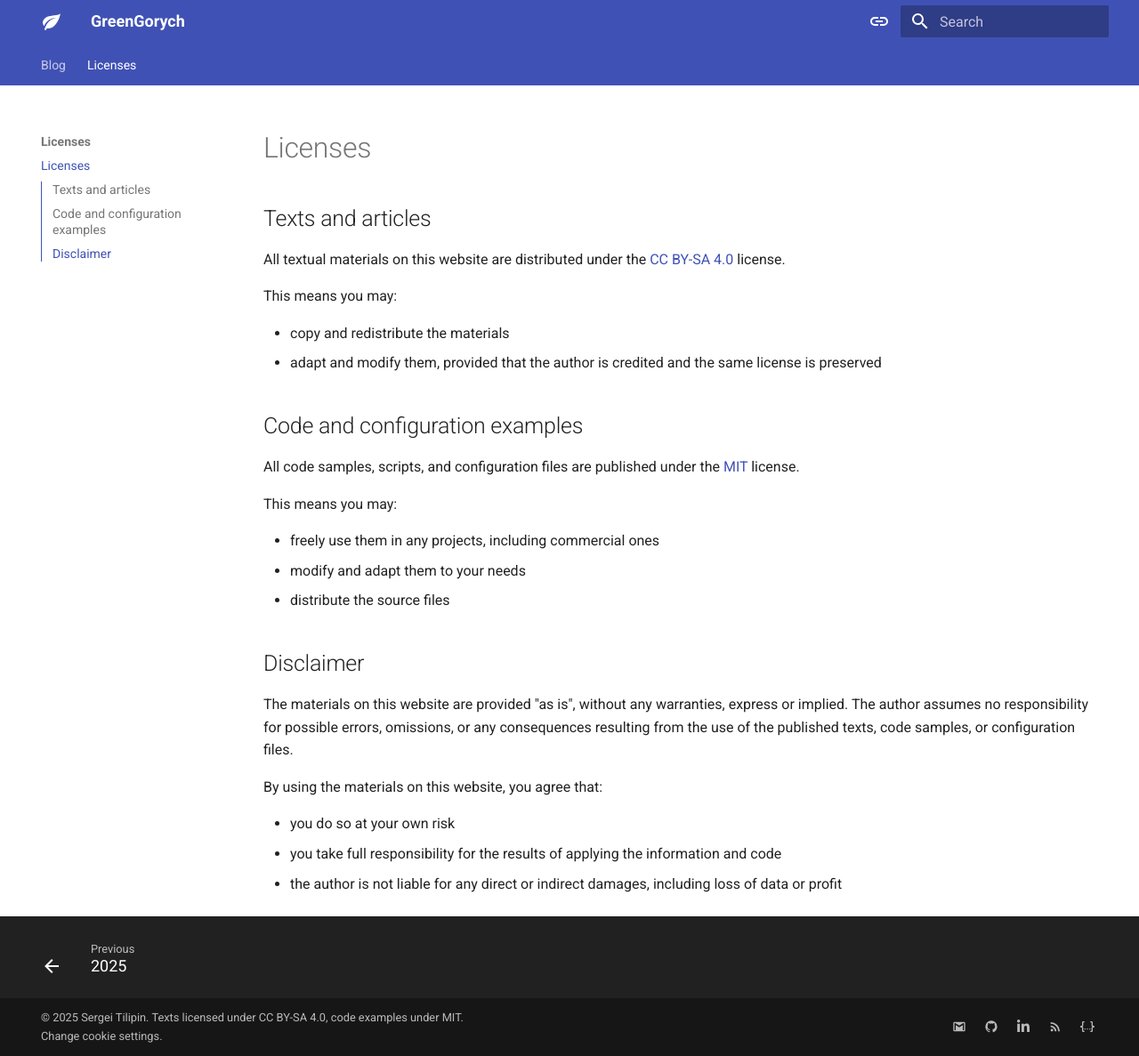
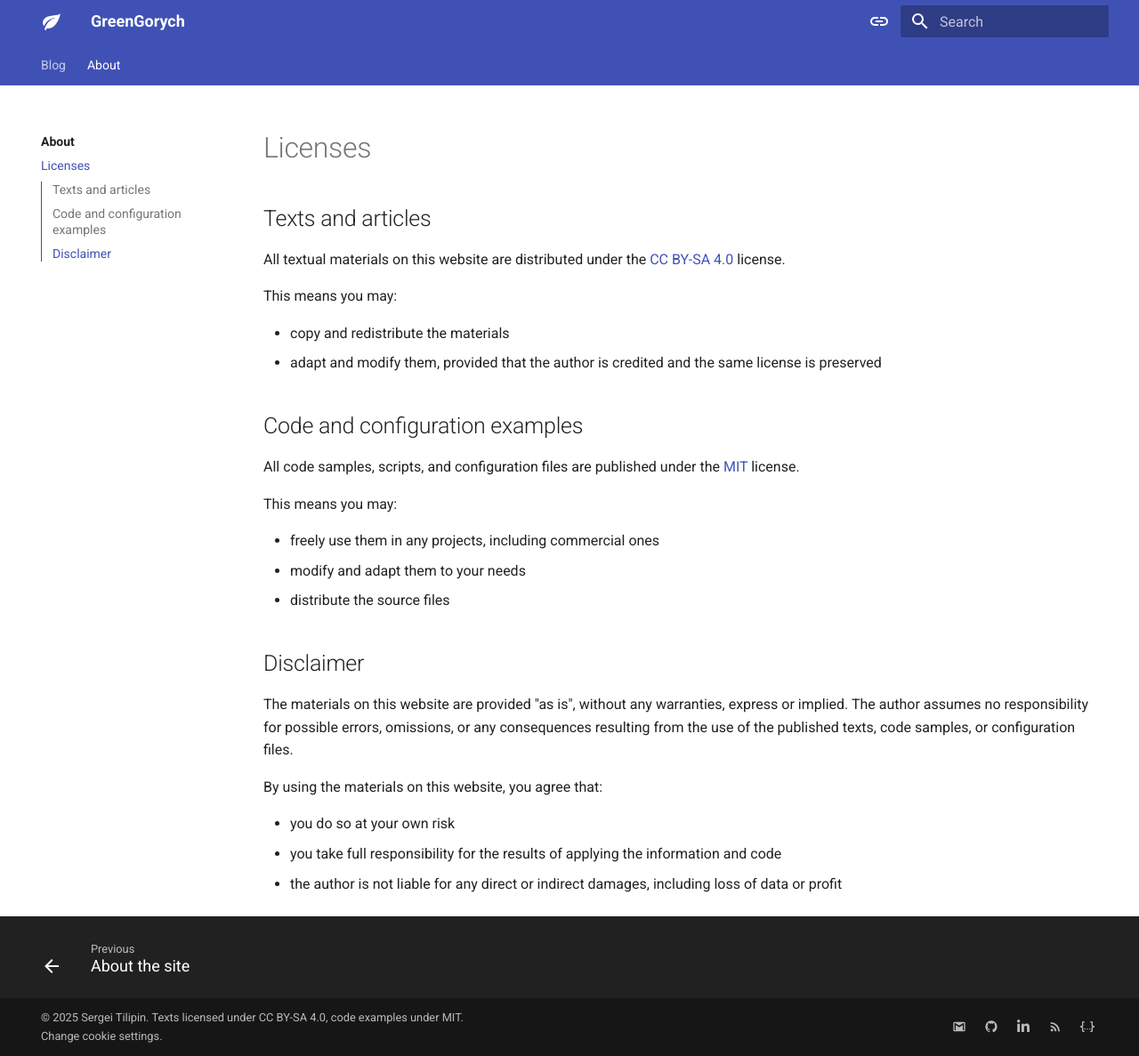
Before and after one commit to greengorych/greengorych.io, an MkDocs documentation site: the page built from docs/about/licenses.md, in a window 1280 px wide and 1187 px high. Shown: the whole window at 89% size. Built offline with MkDocs 1.6.1 and Material for MkDocs 9.7.7, drawn with Linux system fonts in a browser that asks for light colours; plug-ins that fetch from the network failed and are left out.

Commit message:
feat (site): add "About" site section
- Add initial "About" site section index page
- Move "Licenses" page to About site section
- Add "About" site section to navigation menu settings

```diff
--- /dev/null
+++ b/docs/about/index.md
@@ -0,0 +1 @@
+# About the site
--- a/mkdocs.yml
+++ b/mkdocs.yml
@@ -539,8 +539,9 @@ markdown_extensions:
 nav:
   - Blog:
       - index.md
-  - Licenses:
-      - licenses.md
+  - About:
+      - about/index.md
+      - Licenses: about/licenses.md
 
 # Additional templates
 extra_templates:
```
Also changed, not shown: docs/about/licenses.md (renamed from docs/licenses.md).
